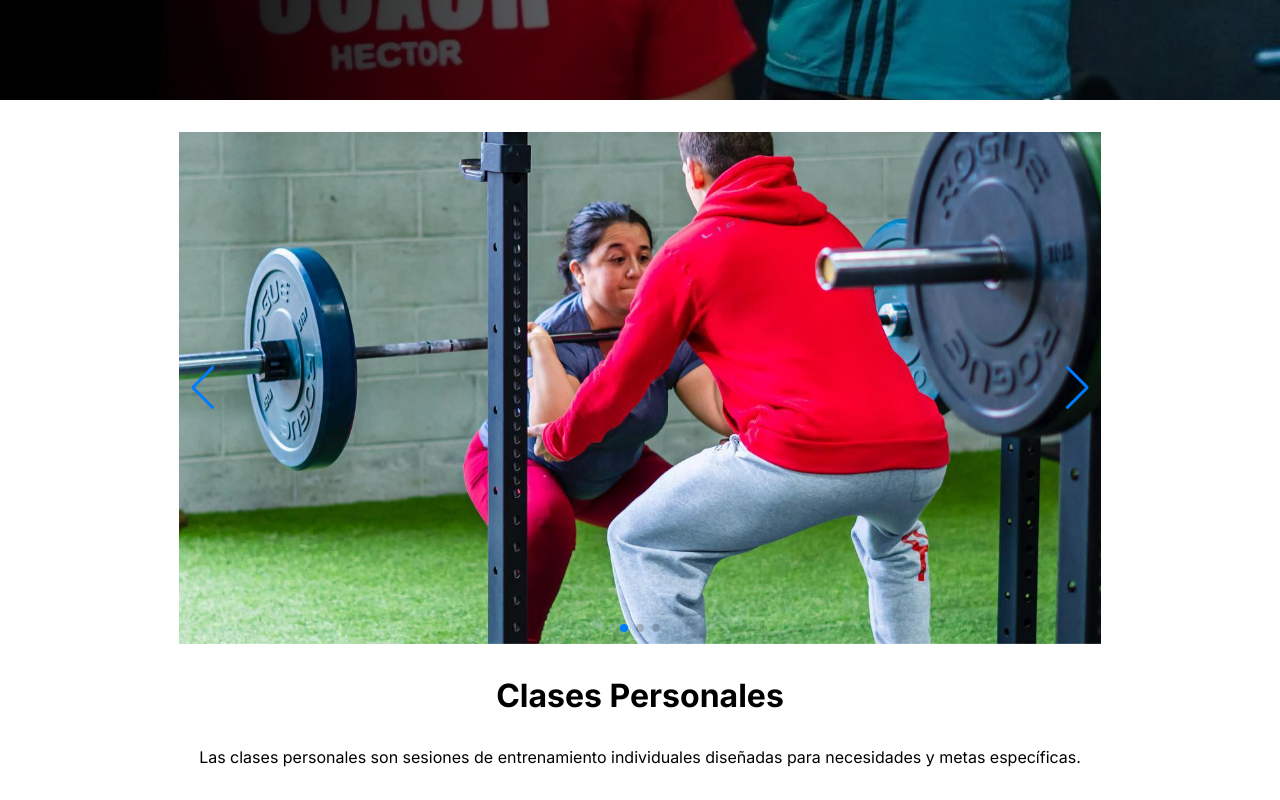
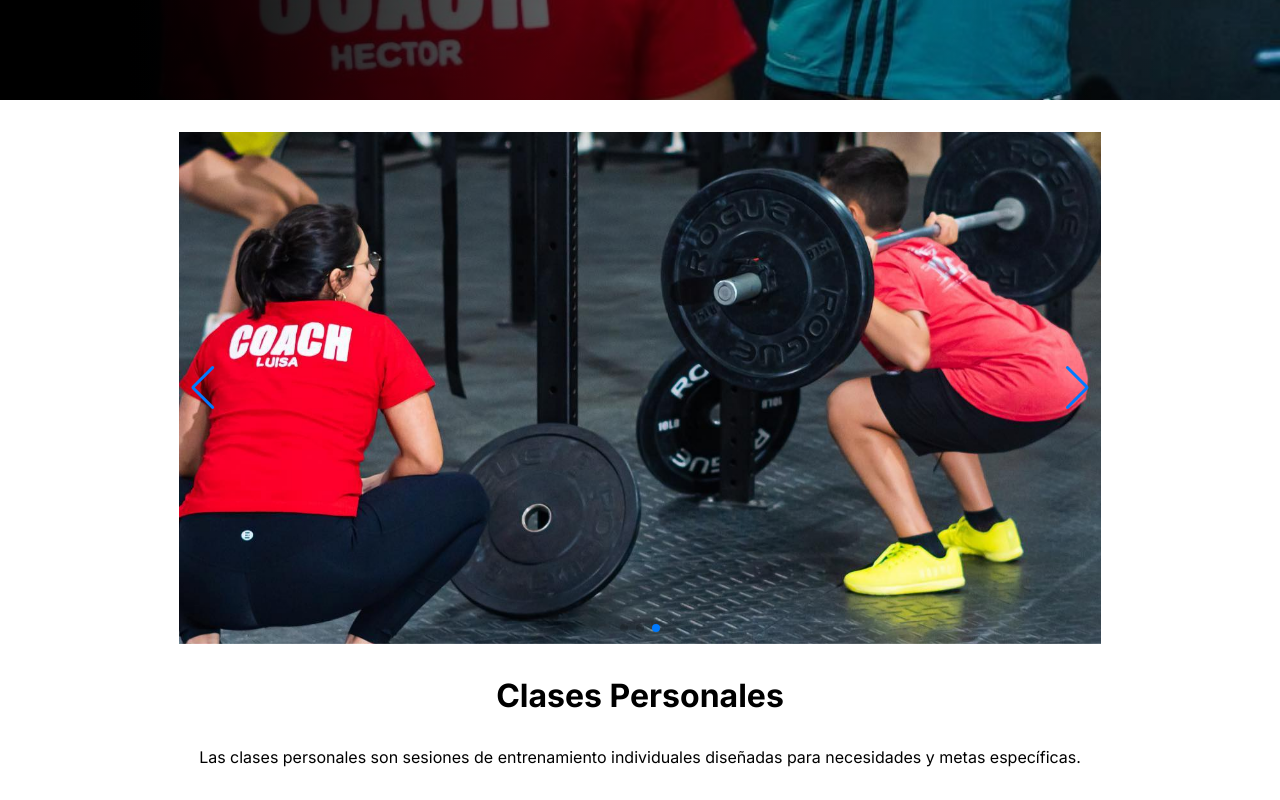
Before and after one commit to diegoyon/crossfit-xela, a React (Create React App) app: page /personal in a window 1280 px wide. Shown: the part 700-1500 px from the top of the page. Built offline with nearby package versions, Linux system fonts and the light colour scheme.

Commit message:
add autoplay to swiper

```diff
--- a/src/HomePage/section1/Home.tsx
+++ b/src/HomePage/section1/Home.tsx
@@ -15,7 +15,11 @@ const Home = (props: HomeContent) => {
         <div className="content">
           <h1>{props.title}</h1>
           <p>{props.description}</p>
-          <a href="https://wa.link/crossfitxela" target="_blank">
+          <a
+            href="https://wa.link/crossfitxela"
+            target="_blank"
+            rel="noreferrer"
+          >
             <button>CLASE DE PRUEBA</button>
           </a>
         </div>
--- a/src/OpenGymPage/OpenGymPage.tsx
+++ b/src/OpenGymPage/OpenGymPage.tsx
@@ -9,7 +9,7 @@ import 'swiper/css/pagination';
 import 'swiper/css/navigation';
 
 // import required modules
-import { Pagination, Navigation } from 'swiper';
+import { Autoplay, Pagination, Navigation } from 'swiper';
 
 import open1 from '../images/open1.jpeg';
 import open2 from '../images/open2.jpeg';
@@ -33,12 +33,16 @@ const OpenGymPage = () => {
           <Swiper
             slidesPerView={1}
             spaceBetween={30}
+            autoplay={{
+              delay: 2500,
+              disableOnInteraction: true,
+            }}
             loop={true}
             pagination={{
               clickable: true,
             }}
             navigation={true}
-            modules={[Pagination, Navigation]}
+            modules={[Autoplay, Pagination, Navigation]}
             className="mySwiper"
           >
             <SwiperSlide>
--- a/src/PersonalPage/PersonalPage.tsx
+++ b/src/PersonalPage/PersonalPage.tsx
@@ -8,7 +8,7 @@ import 'swiper/css/pagination';
 import 'swiper/css/navigation';
 
 // import required modules
-import { Pagination, Navigation } from 'swiper';
+import { Autoplay, Pagination, Navigation } from 'swiper';
 
 import personal from '../images/personal.jpg';
 import personal1 from '../images/personal1.jpg';
@@ -31,12 +31,16 @@ const PersonalPage = () => {
           <Swiper
             slidesPerView={1}
             spaceBetween={30}
+            autoplay={{
+              delay: 2500,
+              disableOnInteraction: true,
+            }}
             loop={true}
             pagination={{
               clickable: true,
             }}
             navigation={true}
-            modules={[Pagination, Navigation]}
+            modules={[Autoplay, Pagination, Navigation]}
             className="mySwiper"
           >
             <SwiperSlide>
--- a/src/components/Navbar.tsx
+++ b/src/components/Navbar.tsx
@@ -43,7 +43,11 @@ const Navbar = () => {
             );
           })}
           <li>
-            <a href="https://wa.link/crossfitxela" target="_blank">
+            <a
+              href="https://wa.link/crossfitxela"
+              target="_blank"
+              rel="noreferrer"
+            >
               <button>CLASE DE PRUEBA</button>
             </a>
           </li>
```
